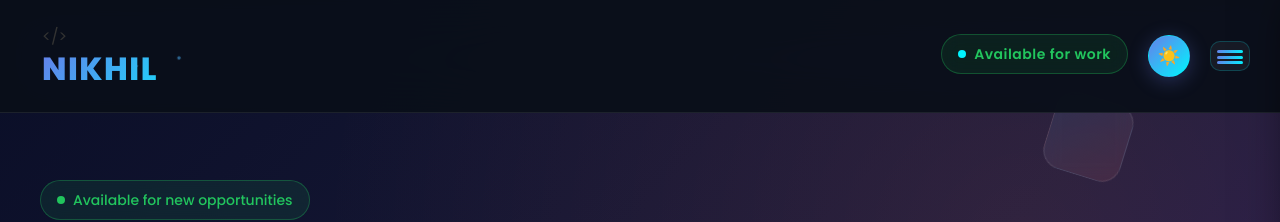
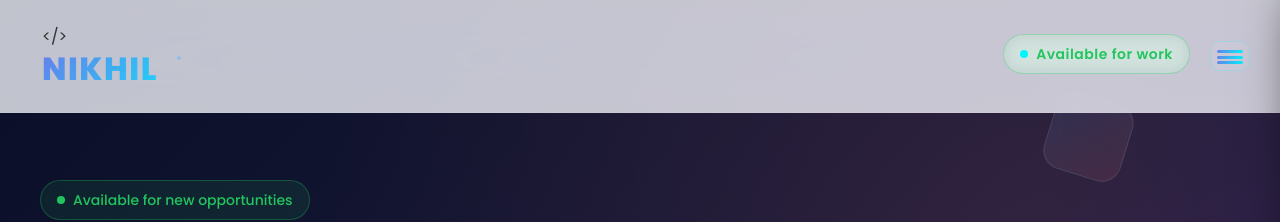
Before and after one commit to Portfolio-Template-Hubs/Portfolio-Template-9, a React (Vite) app: page / in a window 1280 px wide. Shown: the top 222 px of the page. Built offline with nearby package versions, Linux system fonts and the light colour scheme.

Commit message:
Removed the Toggle button

```diff
--- a/src/components/Header/Header.css
+++ b/src/components/Header/Header.css
@@ -1,7 +1,7 @@
 /* Header.css - Sidebar Design - FIXED VERSION */
 
-/* CSS Variables for theming */
-.theme-dark {
+/* CSS Variables */
+:root {
   --header-bg: rgba(10, 15, 25, 0.95);
   --sidebar-bg: rgba(8, 12, 20, 0.98);
   --header-border: rgba(255, 255, 255, 0.08);
@@ -18,25 +18,6 @@
   --shadow-secondary: 0 4px 20px rgba(102, 126, 234, 0.3);
   --glow-color: 0, 245, 255;
   --sidebar-shadow: 0 0 50px rgba(0, 0, 0, 0.8);
-  }
-
-  .theme-light {
-    --header-bg: rgba(255, 255, 255, 0.95);
-    --sidebar-bg: rgba(255, 255, 255, 0.98);
-    --header-border: rgba(0, 0, 0, 0.08);
-    --text-primary: #1a202c;
-    --text-secondary: #4a5568;
-    --text-muted: #9ca3af;
-    --accent-primary: #667eea;
-    --accent-secondary: #00f5ff;
-    --gradient-primary: linear-gradient(135deg, #00f5ff 0%, #667eea 100%);
-    --gradient-secondary: linear-gradient(135deg, #f093fb 0%, #764ba2 100%);
-    --bg-glass: rgba(0, 0, 0, 0.05);
-    --bg-hover: rgba(0, 0, 0, 0.1);
-    --shadow-primary: 0 8px 32px rgba(102, 126, 234, 0.2);
-    --shadow-secondary: 0 4px 20px rgba(0, 245, 255, 0.3);
-    --glow-color: 102, 126, 234;
-    --sidebar-shadow: 0 0 50px rgba(0, 0, 0, 0.15);
 }
 
 /* Reset and base styles */
@@ -875,22 +856,14 @@
   .header-container {
     padding: 0 20px;
   }
-
   .sidebar {
     width: 100%;
-      right: -100%;
   }
-
   .sidebar-content {
-      padding-top: 80px;
+    width: 100%;
   }
-
   .sidebar-header {
-      padding-top: 20px;
-    }
-
-    .theme-toggle-btn {
-      display: none;
+    padding: 20px;
   }
 }
 
--- a/src/components/Header/Header.jsx
+++ b/src/components/Header/Header.jsx
@@ -2,7 +2,6 @@ import React, { useState, useEffect } from 'react';
 import './Header.css';
 const Header = () => {
   const [sidebarOpen, setSidebarOpen] = useState(false);
-  const [theme, setTheme] = useState('dark');
   const [scrolled, setScrolled] = useState(false);
   const [activeSection, setActiveSection] = useState('home');
   const [mousePosition, setMousePosition] = useState({ x: 0, y: 0 });
@@ -29,10 +28,6 @@ const Header = () => {
     setSidebarOpen(!sidebarOpen);
   };
 
-  const toggleTheme = () => {
-    setTheme(theme === 'light' ? 'dark' : 'light');
-  };
-
   const handleNavClick = (sectionId) => {
     setActiveSection(sectionId);
     setSidebarOpen(false);
@@ -56,10 +51,8 @@ const Header = () => {
     { platform: 'Discord', icon: '🎮', url: '#', color: 'hover:text-indigo-400' }
   ];
 
-  const themeClass = theme === 'dark' ? 'theme-dark' : 'theme-light';
-
   return (
-    <div className={`header-wrapper ${themeClass}`}>
+    <div className="header-wrapper">
       {/* Animated Background */}
       <div className="animated-bg">
         <div className="gradient-orb orb-1"></div>
@@ -105,19 +98,6 @@ const Header = () => {
               </div>
               <div className="status-glow"></div>
             </div>
-
-            <button onClick={toggleTheme} className="theme-toggle-btn">
-              <div className="theme-bg"></div>
-              <div className="theme-icon-container">
-                <span className="theme-icon">{theme === 'light' ? '🌙' : '☀️'}</span>
-              </div>
-              <div className="theme-shine"></div>
-              <div className="theme-ripples">
-                {[...Array(3)].map((_, i) => (
-                  <div key={i} className="theme-ripple" style={{'--delay': `${i * 0.2}s`}}></div>
-                ))}
-              </div>
-            </button>
 
             <button onClick={toggleSidebar} className={`sidebar-toggle ${sidebarOpen ? 'active' : ''}`}>
               <div className="hamburger-bg"></div>
```
Lines whose indentation alone changed are shown as unchanged.
